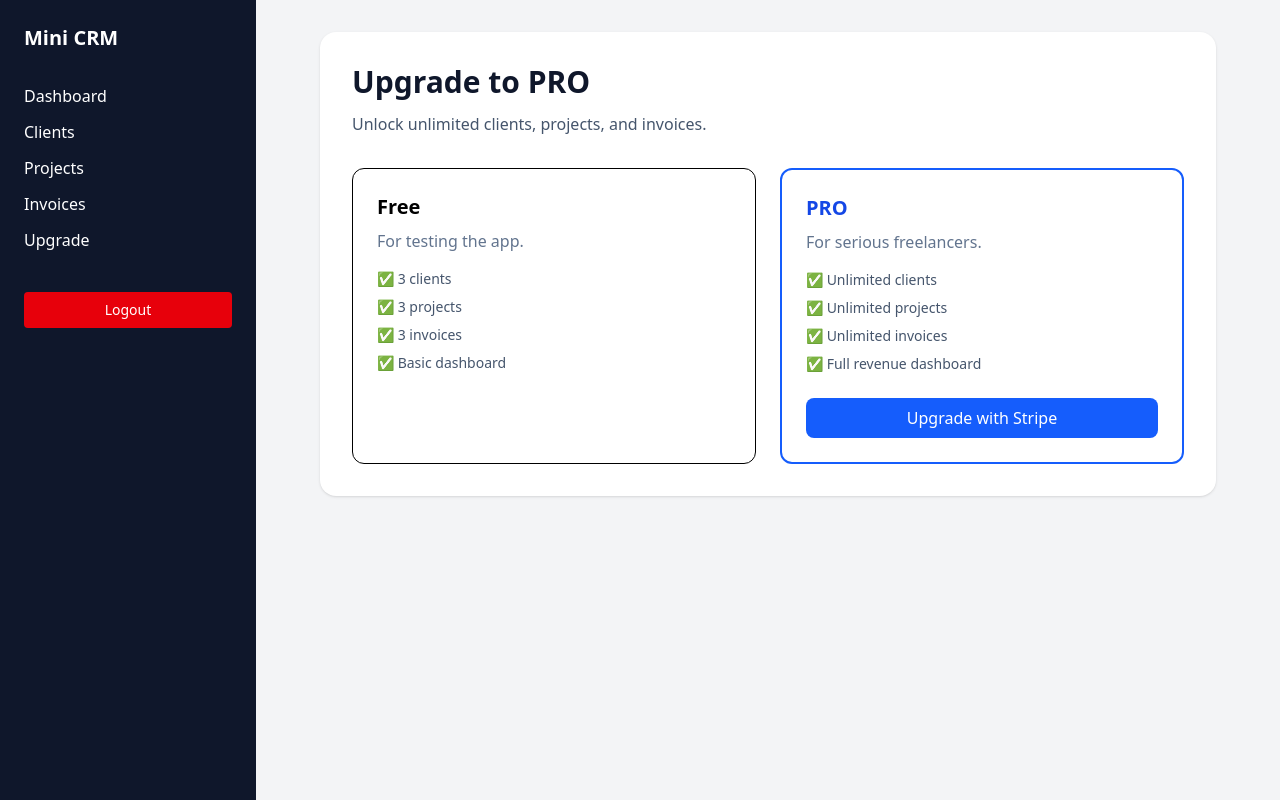
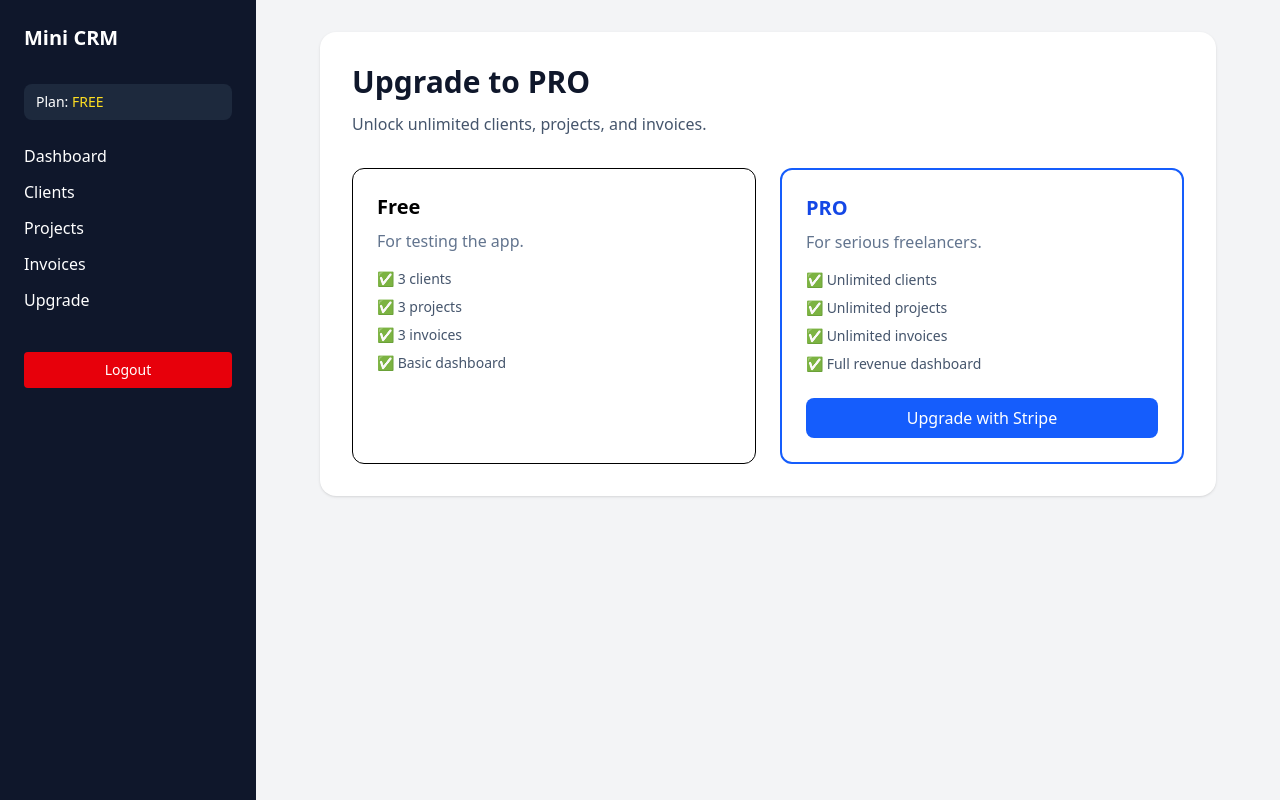
Before and after one commit to Meko2424/client-management-saas, a Next.js app in the folder frontend/: page /upgrade in a window 1280 px wide. Built offline with nearby package versions, Linux system fonts and the light colour scheme; no server answers; sample sign-in values are in the browser's storage.

Commit message:
feat: show billing plan in dashboard sidibar

```diff
--- a/frontend/src/components/DashboardLayout.tsx
+++ b/frontend/src/components/DashboardLayout.tsx
@@ -2,6 +2,8 @@
 import { useAuth } from "@/context/AuthContext";
 import Link from "next/link";
 import { useRouter } from "next/navigation";
+import { useEffect, useState } from "react";
+import { getBillingStatus } from "@/lib/billingApi";
 
 export default function DashboardLayout({
   children,
@@ -10,6 +12,21 @@ export default function DashboardLayout({
 }) {
   const router = useRouter();
   const { logout } = useAuth();
+
+  const [plan, setPlan] = useState("FREE");
+
+  useEffect(() => {
+    async function loadBillingStatus() {
+      try {
+        const data = await getBillingStatus();
+        setPlan(data.subscriptionPlan);
+      } catch {
+        setPlan("FREE");
+      }
+    }
+
+    loadBillingStatus();
+  }, []);
 
   function handleLogout() {
     logout();
@@ -21,6 +38,15 @@ export default function DashboardLayout({
       {/* Sidebar */}
       <aside className="w-64 bg-slate-900 text-white p-6">
         <h1 className="text-xl font-bold mb-8">Mini CRM</h1>
+
+        <div className="mb-6 rounded-lg bg-slate-800 px-3 py-2 text-sm">
+          Plan:{" "}
+          <span
+            className={plan === "PRO" ? "text-green-400" : "text-yellow-300"}
+          >
+            {plan}
+          </span>
+        </div>
 
         <nav className="space-y-3">
           <Link className="block hover:text-blue-300" href="/">
@@ -39,9 +65,11 @@ export default function DashboardLayout({
             Invoices
           </Link>
 
-          <Link className="block hover:text-blue-300" href="/upgrade">
-            Upgrade
-          </Link>
+          {plan !== "PRO" && (
+            <Link className="block hover:text-blue-300" href="/upgrade">
+              Upgrade
+            </Link>
+          )}
         </nav>
 
         <button
--- a/frontend/src/lib/billingApi.ts
+++ b/frontend/src/lib/billingApi.ts
@@ -5,3 +5,7 @@ export function createCheckoutSession() {
     method: "POST",
   });
 }
+
+export function getBillingStatus() {
+  return apiFetch("/api/billing/status");
+}
```
